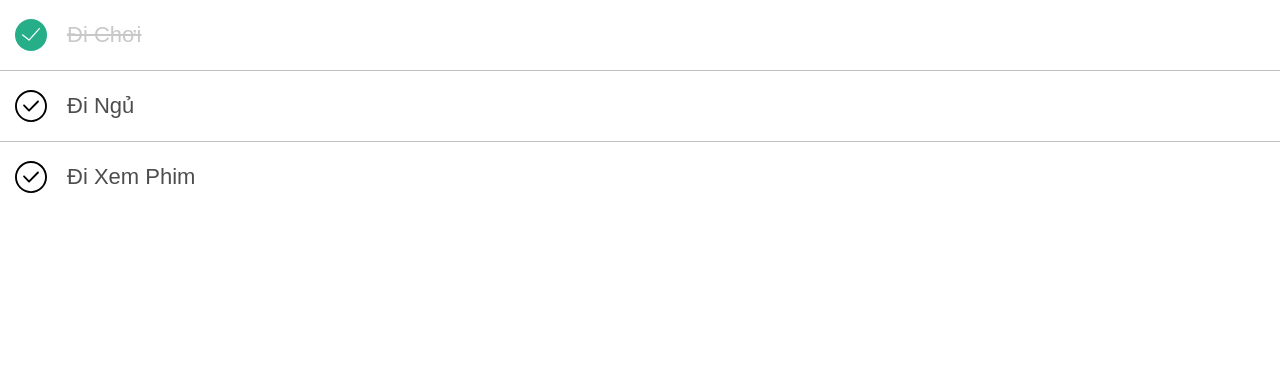
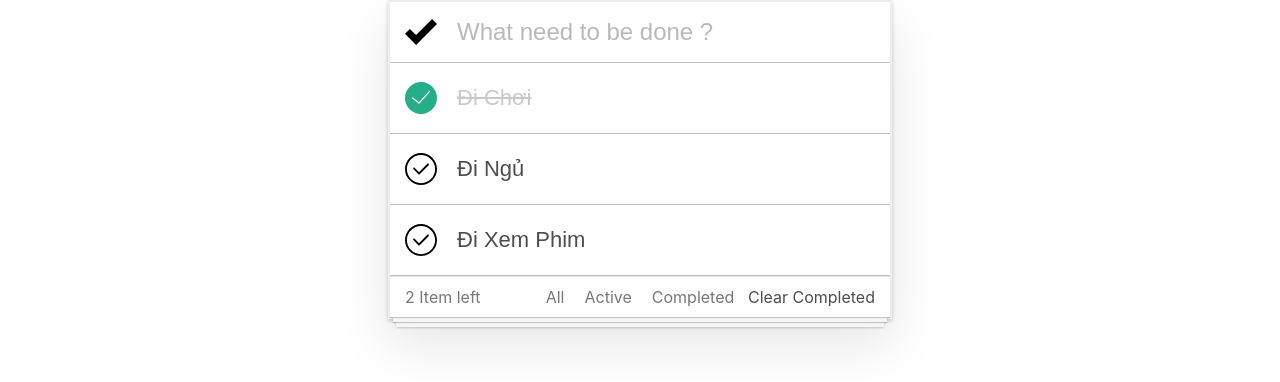
Before and after one commit to LeVanThao1/TodoList-React, a React (Create React App) app: page / in a window 1280 px wide. Shown: the top 382 px of the page. Built offline with nearby package versions, Linux system fonts and the light colour scheme.

Commit message:
add some event and design again

```diff
--- a/src/App.css
+++ b/src/App.css
@@ -1,11 +1,86 @@
 .App {
+  /* text-align: center; */
+  width: 500px;
+  margin: 0px auto;
+  border: 2px solid #EEE;
+  box-shadow:  0 2px 4px 0 rgba(0, 0, 0, 0.2), 0 25px 50px 0 rgba(0, 0, 0, 0.1);
+}
+.App > .Header {
+  padding: 0px 15px;
+  display: flex;
+  border-bottom: 1px solid #bebebe;
+}
+.App > .Header > input {
+  padding-left: 15px;
+  width: 100%;
+  font-family: Arial, Helvetica, sans-serif;
+  font-weight: 300;
+  font-size: 24px;
+  color: rgba(175, 47, 47, 0.15);
+  border: none;
+  padding: 16px 20px 16px 20px;
+  opacity: .5;
+}
+.App > .Header > input:focus {
+  outline: none;
+  opacity: 1;
+  color: #4d4d4d;
+}
+.App > .Footer {
+  color: #777;
+  padding: 10px 15px;
+  height: 20px;
   text-align: center;
+  border-top: 1px solid #e6e6e6;
+  box-shadow: 0 1px 1px rgba(0, 0, 0, 0.2),
+  0 8px 0 -3px #f6f6f6,
+  0 9px 1px -3px rgba(0, 0, 0, 0.2),
+  0 16px 0 -6px #f6f6f6,
+  0 17px 2px -6px rgba(0, 0, 0, 0.2);
 }
-
+.App > .Footer > ul {
+  margin: 0;
+  padding: 0;
+  list-style: none;
+  position: absolute;
+  right: 0;
+  left: 0;
+}
+.App > .Footer > ul >li{
+  display: inline-block;
+  padding: 0px 10px 3px 10px;
+  cursor: pointer;
+}
+.notify {
+  padding: 10px;
+  color: red;
+  text-align: center;
+  font-size: 24px;
+}
+.App > .Footer > .todo-count {
+  float: left;
+}
+.App > .Footer > button{
+    float: right;
+    position: relative;
+    line-height: 20px;
+    text-decoration: none;
+    cursor: pointer;
+    margin: 0;
+    padding: 0;
+    border: 0;
+    background: none;
+    font-size: 100%;
+    vertical-align: baseline;
+    font-family: inherit;
+    font-weight: inherit;
+    color: #4d4d4d;
+}
 .App-logo {
   height: 40vmin;
   pointer-events: none;
 }
+
 
 @media (prefers-reduced-motion: no-preference) {
   .App-logo {
@@ -28,6 +103,11 @@
   color: #61dafb;
 }
 
+.select {
+  border: 1px solid #b5adad;
+  color: #777;
+}
+
 @keyframes App-logo-spin {
   from {
     transform: rotate(0deg);
--- a/src/App.js
+++ b/src/App.js
@@ -1,26 +1,146 @@
 import React from 'react';
 import './App.css';
 import { Component } from 'react';
-import TodoItem from './components/todoItem'
-
+import TodoItem from './components/todoItem';
+import tick from './img/tick-sign.svg';
+import classNames from 'classnames'
 class App extends Component {
   constructor(){
     super();
-    this.TodoList = [
-      { title: "Đi Chơi", isComplete: true },
-      { title: "Đi Ngủ", isComplete: false },
-      { title: "Đi Xem Phim", isComplete: false }
-    ];
+    this.state = {
+      case: "",
+      emptyItem: "",
+      TodoList: [
+        { title: "Đi Chơi", isComplete: true },
+        { title: "Đi Ngủ", isComplete: false },
+        { title: "Đi Xem Phim", isComplete: false }
+      ],
+      defaultAll : false
+    };
+    this.onAddItem = this.onAddItem.bind(this);
+    this.onChange = this.onChange.bind(this);
+    this.onClickAll = this.onClickAll.bind(this);
+    this.onClickSelectActive = this.onClickSelectActive.bind(this);
+    this.onClickSelectAll = this.onClickSelectAll.bind(this);
+    this.onClickSelectCompleted = this.onClickSelectCompleted.bind(this);
+    this.onClickClear = this.onClickClear.bind(this);
+  }
+  onClickedItem (item) {
+    return (event) => {
+      const isComplete = item.isComplete;
+      const { TodoList } = this.state;
+      const index = TodoList.indexOf(item);
+      this.setState({
+        TodoList: [
+          ...TodoList.slice(0, index),
+          {
+            ...item, isComplete: !isComplete
+          },
+          ...TodoList.slice(index + 1)
+        ]
+      });
+    }
+  }
+
+  onAddItem (event) {
+    let text = event.target.value;
+    if (event.keyCode === 13) {
+      if (!text) {
+        return;
+      }
+      text = text.trim();
+      if (!text) {
+        return;
+      }
+      this.setState({
+        emptyItem: "",
+        TodoList: [
+          { title: text, isComplete: false },
+          ...this.state.TodoList
+        ]
+      });
+    } else {
+      this.setState({
+        emptyItem: ""
+      });
+    }
+  }
+
+  onChange(event) {
+    this.setState({
+      emptyItem: ""
+    })
+  }
+
+  onClickAll() {
+    console.log(this.state.defaultAll)
+    this.setState({
+      TodoList: this.state.TodoList.map(item => {
+        item.isComplete = !this.state.defaultAll;
+        return item;
+      }),
+      defaultAll: !this.state.defaultAll
+    });
+  }
+
+  onClickClear () {
+    this.setState({
+      TodoList: this.state.TodoList.filter(item => !item.isComplete)
+    });
+  }
+  onClickSelectActive () {
+    this.setState({
+      ...this.state,
+      case: "Active"
+    });
+  }
+
+  onClickSelectAll () {
+    this.setState({
+      ...this.state,
+      case: "All"
+    });
+  }
+
+  onClickSelectCompleted () {
+    this.setState({
+      ...this.state,
+      case: "Completed"
+    });
   }
   render() {
     return (
       <div className="App">
+
+        <div className="Header">
+          <img src={tick} width={32} onClick={this.onClickAll}></img>
+          <input type="text" value={this.emptyItem} placeholder="What need to be done ?" onChange={this.onChange} onKeyUp={this.onAddItem} className={classNames({focusing: this.state.emptyItem !== ""})}></input>
+        </div>
         {
-          this.TodoList.length > 0 && this.TodoList.map((item, index) => <TodoItem item = { item } key = { index } />)
+          this.state.TodoList.length > 0 && this.state.TodoList.map((item, index) =>
+            <TodoItem
+              item = { item }
+              key = { index }
+              cases = { this.state.case }
+              onClicked={this.onClickedItem(item)}
+            />
+          )
         }
         {
-          this.TodoList.length === 0 && 'Nothing Item'
+          this.state.TodoList.length === 0 && <div className="notify">Nothing Item</div>
         }
+        <div className="Footer">
+          <span className="todo-count">{this.state.TodoList.reduce((count, a)=> count + !a.isComplete,0)} Item left</span>
+          <ul className="filter">
+            <li onClick={this.onClickSelectAll} className={ classNames({select: this.state.case==="All"})}>All</li>
+            <li className={ classNames({select: this.state.case==="Active"})} onClick={this.onClickSelectActive}>Active</li>
+            <li onClick={this.onClickSelectCompleted} className={ classNames({select: this.state.case==="Completed"})}>Completed</li>
+          </ul>
+          {
+            this.state.TodoList.reduce((count, a)=> count + a.isComplete,0) > 0 && <button className="Clear-Completed" onClick={this.onClickClear}>Clear Completed</button>
+          }
+
+        </div>
       </div>
     );
   }
```
